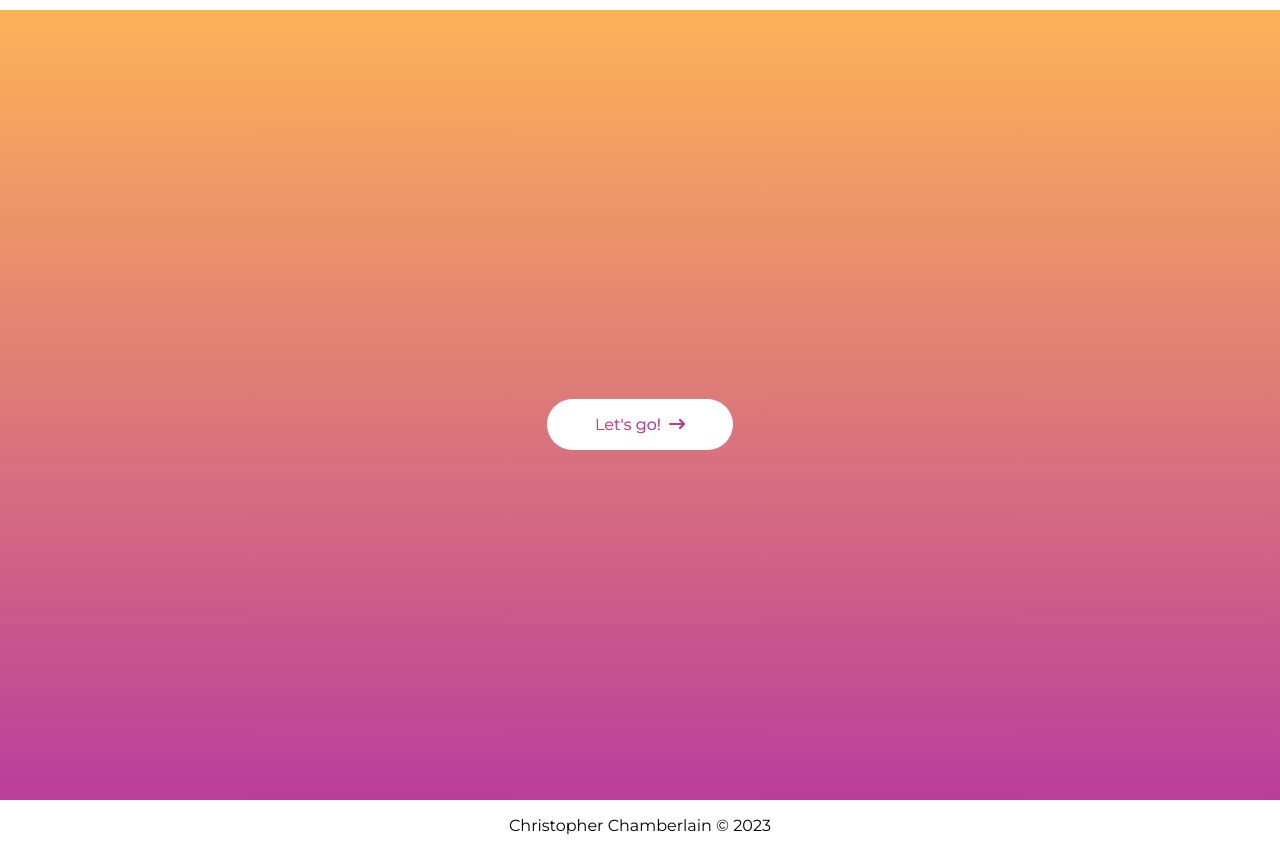
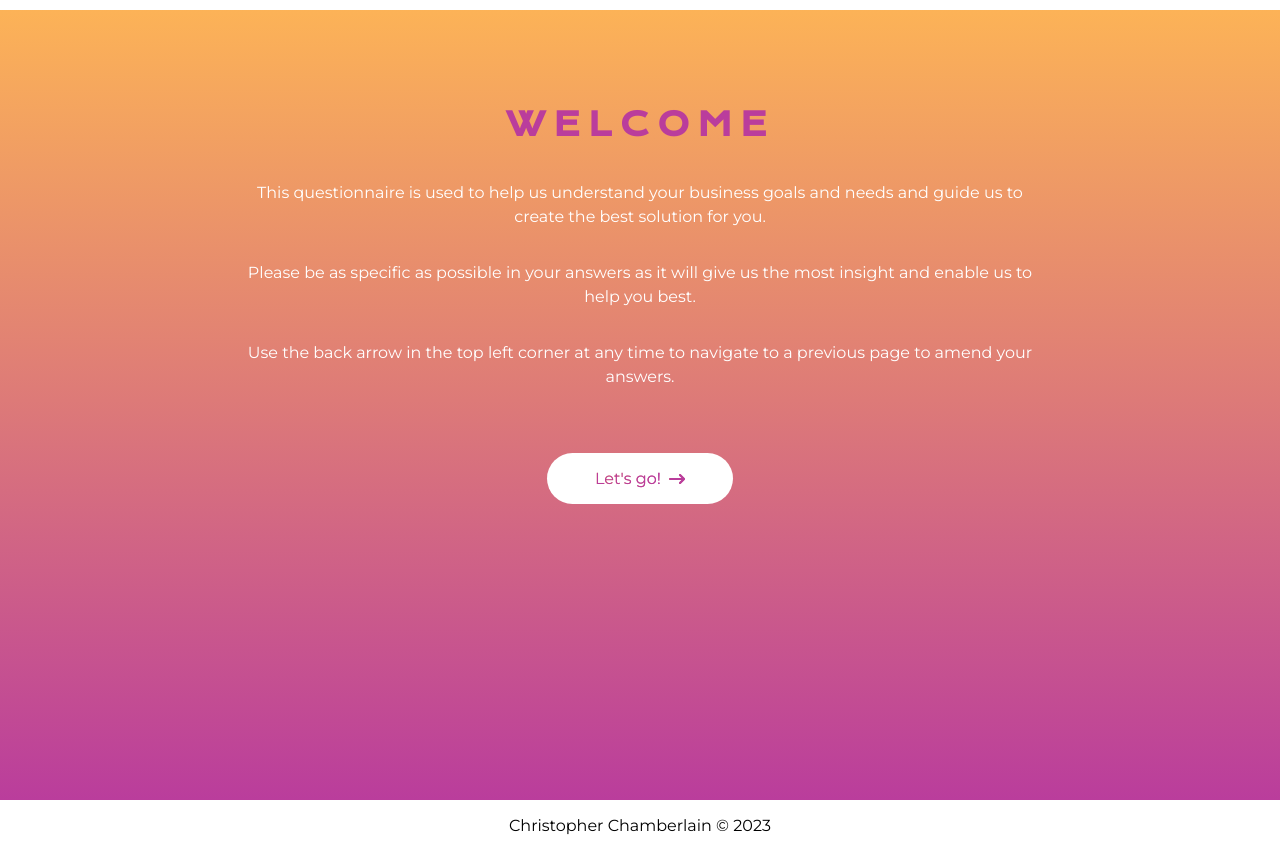
Before and after one commit to AkaraTawng/client-design-questionairre, a React (Vite) app: page / in a window 1280 px wide. Built offline with nearby package versions, Linux system fonts and the light colour scheme.

Commit message:
add .env file and emailjs service id, template id, and public key environment variables

```diff
--- a/src/components/Form.jsx
+++ b/src/components/Form.jsx
@@ -102,7 +102,7 @@ function Form() {
           <ProgressBar style={{width: `${page * 8}%`}}></ProgressBar>
         </ProgressBarContainer>
         <FormWrapperInner>
-        <Body>{ }</Body>
+        <Body>{pageDisplay()}</Body>
         <ButtonContainer>
             { page > 0 && <PrevButton disabled={page === 0} type="button" onClick={handleDecrementClick}><i className="fa-solid fa-arrow-left-long"></i></PrevButton>}
             <NextButton  disabled={page === FormTitles.length - 1} type="button" onClick={handleIncrementClick}>{page > 0 ? <p>Next</p> : <p>Let's go!</p>}<i className="fa-solid fa-arrow-right-long"></i></NextButton>
```
Also changed, not shown: 1 other file (tests, documents, lock files or other folders).
